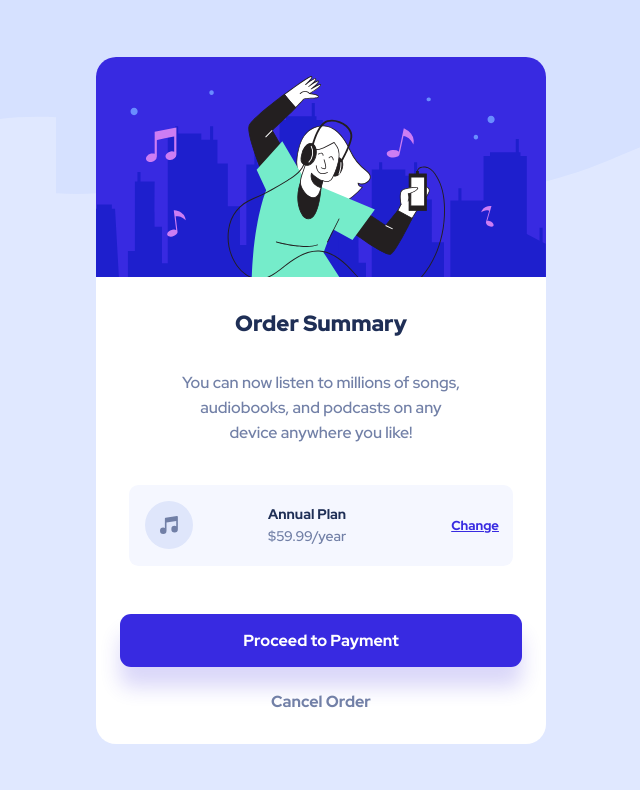
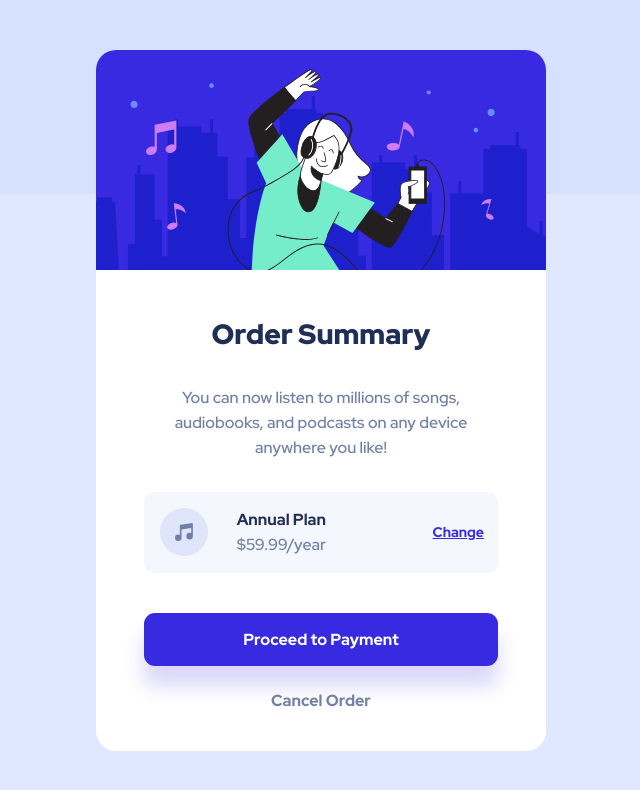
Before and after one commit to kbonneteau/order-summary-component, a React (Create React App) app: page / in a window 1280 px wide. Shown: the top 790 px of the page, without its empty margins (319-959 px from the left). Built offline with nearby package versions, Linux system fonts and the light colour scheme.

Commit message:
Add tablet/desktop breakpoint styles

```diff
--- a/src/App.scss
+++ b/src/App.scss
@@ -26,7 +26,7 @@ main {
   z-index: -1;
   background-image: url('./assets/images/pattern-background-mobile.svg');
 
-  @include desktop {
+  @include tablet {
     background-image: url('./assets/images/pattern-background-desktop.svg');
   }
 }
--- a/src/components/Actions/Actions.scss
+++ b/src/components/Actions/Actions.scss
@@ -6,6 +6,10 @@
     @include flex-column;
     width: calc(100% - 3rem);
     margin: 1.5rem;
+
+    @include tablet {
+        width: calc(100% - 6rem);
+    }
 
     &__primary-btn {
         margin-bottom: .5rem;
@@ -33,5 +37,9 @@
         &:hover {
             color: $neutral-dark-blue;
         }
+
+        @include tablet {
+            margin-bottom: .5rem;
+        }
     }
 }
--- a/src/components/OrderSummaryCard/OrderSummaryCard.scss
+++ b/src/components/OrderSummaryCard/OrderSummaryCard.scss
@@ -22,6 +22,11 @@
         color: $neutral-dark-blue;
         margin: 2rem 0 1rem;
         padding: 0;
+
+        @include tablet {
+            font-size: 1.75rem;
+            margin: 2.8125rem 0 1rem;
+        }
     }
 
     &__description {
@@ -29,5 +34,9 @@
         text-align: center;
         line-height: 1.5625rem;
         width: 27ch;
+
+        @include tablet {
+            width: 28ch;
+        }
     }
 }
--- a/src/components/PlanDetails/PlanDetails.scss
+++ b/src/components/PlanDetails/PlanDetails.scss
@@ -5,19 +5,16 @@
 .plan-details {
     @include flex-centering;
     justify-content: space-between;
-    width: 85.32%;
+    width: calc(100% - 3rem);
     background-color: $neutral-pale-blue;
     margin: 1.5rem 0;
     padding: 1rem .5rem 1rem 1rem;
     height: 5.0625rem;
     border-radius: 0.5875rem;
 
-    &__plan-icon {
-
-    }
-
-    &__detail-container {
-
+    @include tablet {
+        margin: 1rem 0;
+        width: calc(100% - 6rem);
     }
 
     &__plan-name {
@@ -25,12 +22,20 @@
         margin: 0;
         color: $neutral-dark-blue;
         font-size: 0.875rem;
+
+        @include tablet {
+            font-size: 1rem;
+        }
     }
 
     &__plan-price {
         margin: .25rem 0 0;
         color: $neutral-desaturated-blue;
         font-size: 0.875rem;
+
+        @include tablet {
+            font-size: 1rem;
+        }
     }
 
     &__change-plan {
@@ -45,5 +50,10 @@
             color: #766CF1;
             text-decoration: none;
         }
+
+        @include tablet {
+            margin-left: 4.5rem;
+            font-size: 0.875rem;
+        }
     }
 }
```
